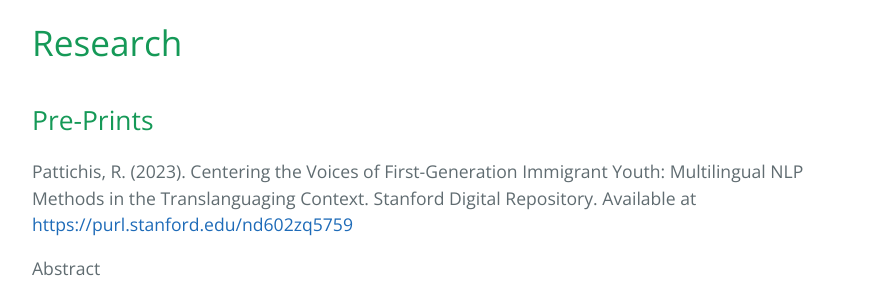
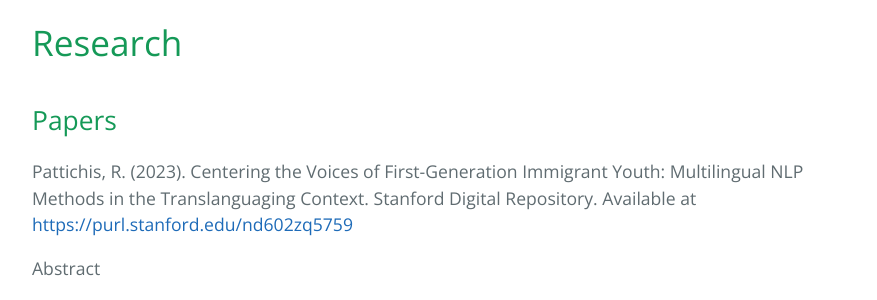
Before and after one commit to rpattichis/rpattichis.github.io, a Jekyll site: the page built from index.md, in a window 1280 px wide and 900 px high, scrolled down 479 px. Shown: the part 158-458 px from the top of the window, without its empty margins (192-1069 px from the left). Built offline with Jekyll 4.4.1, drawn with Linux system fonts in a browser that asks for light colours.

Commit message:
Update index.md

```diff
--- a/index.md
+++ b/index.md
@@ -10,7 +10,7 @@ More broadly, I am interested in ethically preserving languages and the cultural
 
 # Research
 
-## Pre-Prints
+## Papers
 
 Pattichis, R. (2023). Centering the Voices of First-Generation Immigrant Youth: Multilingual NLP Methods in the Translanguaging Context. Stanford Digital Repository. Available at <https://purl.stanford.edu/nd602zq5759>
 <details markdown="1">
```
